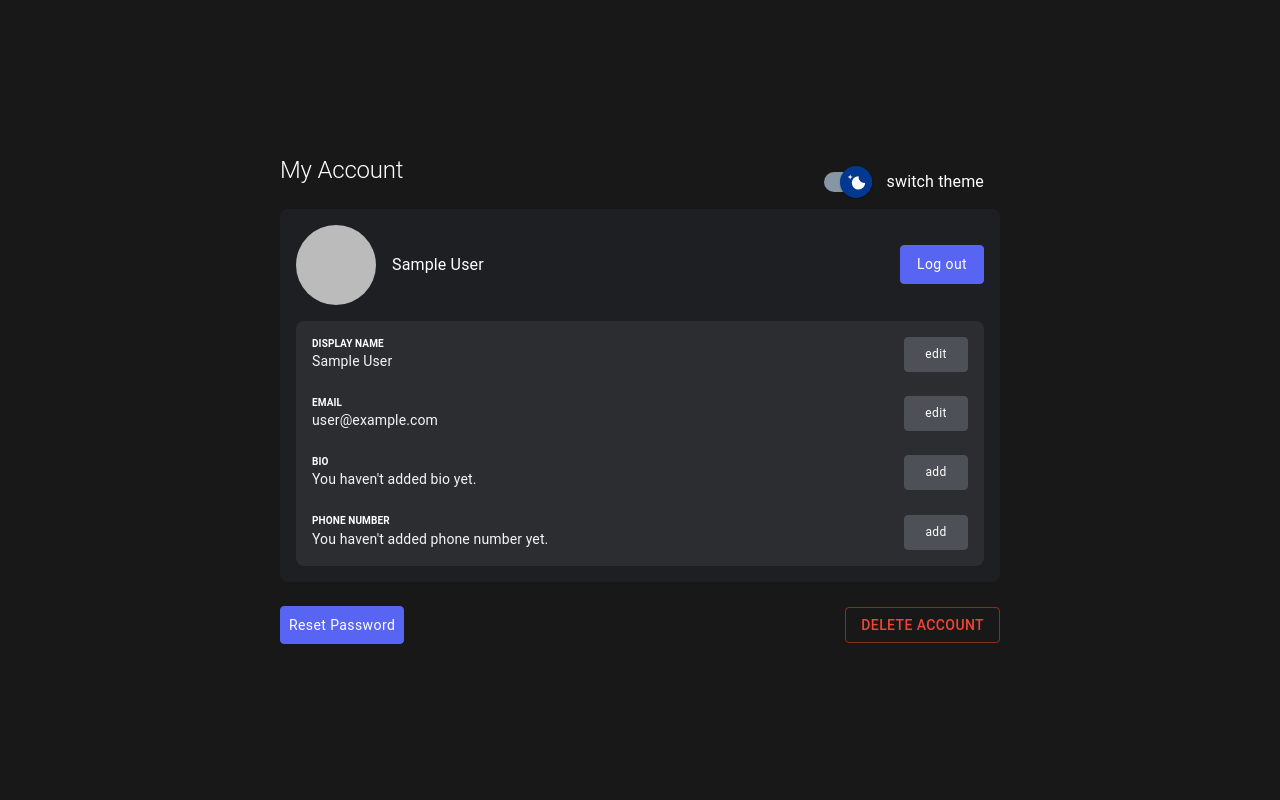
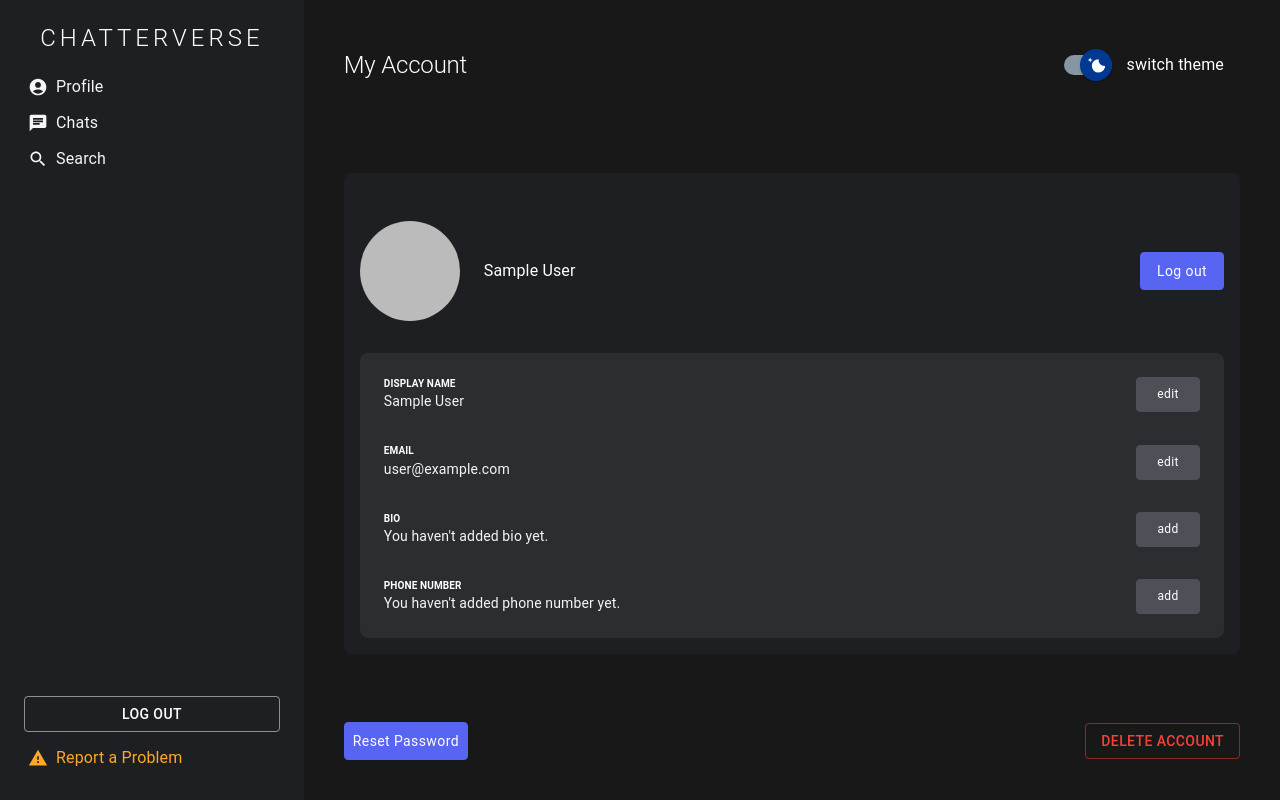
Before and after one commit to wimpykido/chatterVerse, a React (Vite) app: page /profile in a window 1280 px wide. Built offline with nearby package versions, Linux system fonts and the light colour scheme; no server answers; the database is empty; sample sign-in values are in the browser's storage.

Commit message:
navigation and auth layout

```diff
--- /dev/null
+++ b/src/components/templates/auth.tsx
@@ -0,0 +1,113 @@
+import { Box, Button, Stack, Typography, useTheme } from "@mui/material";
+import { ReactNode } from "react";
+import AccountCircleIcon from "@mui/icons-material/AccountCircle";
+import ChatIcon from "@mui/icons-material/Chat";
+import SearchIcon from "@mui/icons-material/Search";
+import ReportProblemIcon from "@mui/icons-material/ReportProblem";
+
+type Props = {
+  children: ReactNode;
+};
+export const AuthLayout = ({ children }: Props) => {
+  const theme = useTheme();
+  return (
+    <Box
+      bgcolor={theme.palette.secondary.light}
+      height={"100vh"}
+      display={"flex"}
+      justifyContent={"space-between"}
+      alignItems={"center"}
+    >
+      <Stack
+        height={"100%"}
+        bgcolor={theme.palette.info.main}
+        width={"25%"}
+        display={"flex"}
+        flexDirection={"column"}
+        alignItems={"flex-start"}
+        justifyContent={"space-between"}
+        gap={2}
+      >
+        <Box
+          width={"100%"}
+          p={3}
+          display={"flex"}
+          flexDirection={"column"}
+          alignItems={"center"}
+        >
+          <Typography
+            alignSelf={"center"}
+            marginBottom={2}
+            textAlign={"center"}
+            variant="h2"
+            fontSize={"24px"}
+            textTransform={"uppercase"}
+            style={{ letterSpacing: "4px" }}
+          >
+            ChatterVerse
+          </Typography>
+          <Button
+            fullWidth
+            startIcon={<AccountCircleIcon />}
+            sx={{
+              textAlign: "left",
+              justifyContent: "flex-start",
+              color: theme.palette.primary.contrastText,
+            }}
+          >
+            <Typography textTransform={"none"} sx={{ textAlign: "left" }}>
+              Profile
+            </Typography>
+          </Button>
+          <Button
+            fullWidth
+            startIcon={<ChatIcon />}
+            sx={{
+              textAlign: "left",
+              justifyContent: "flex-start",
+              color: theme.palette.primary.contrastText,
+            }}
+          >
+            <Typography textTransform={"none"} sx={{ textAlign: "left" }}>
+              Chats
+            </Typography>
+          </Button>
+          <Button
+            fullWidth
+            startIcon={<SearchIcon />}
+            sx={{
+              textAlign: "left",
+              justifyContent: "flex-start",
+              color: theme.palette.primary.contrastText,
+            }}
+          >
+            <Typography textTransform={"none"} sx={{ textAlign: "left" }}>
+              Search
+            </Typography>
+          </Button>
+        </Box>
+        <Box p={3} width={"100%"}>
+          <Button fullWidth color="secondary" variant="outlined">
+            Log Out
+          </Button>
+          <Button
+            color="warning"
+            variant="text"
+            fullWidth
+            startIcon={<ReportProblemIcon />}
+            sx={{
+              textAlign: "left",
+              justifyContent: "flex-start",
+              marginTop: 1,
+            }}
+          >
+            <Typography textTransform={"none"} sx={{ textAlign: "left" }}>
+              Report a Problem
+            </Typography>
+          </Button>
+        </Box>
+      </Stack>
+      {children}
+    </Box>
+  );
+};
--- a/src/routes/profile/index.tsx
+++ b/src/routes/profile/index.tsx
@@ -15,7 +15,6 @@ import {
 } from "@mui/material";
 import { UserDetail } from "../../components/user-detail";
 import avatar from "../../assets/9.png";
-import { UnauthLayout } from "../../components/templates/unauth";
 import EditIcon from "@mui/icons-material/Edit";
 
 import {
@@ -30,6 +29,7 @@ import { ChangeAvatar } from "../../components/avatar_change-modal";
 import { ThemeContext, ThemeContextType } from "../../context/theme-provider";
 import { ResetPassword } from "../../components/reset-password";
 import { DeleteAccount } from "../../components/delete-account";
+import { AuthLayout } from "../../components/templates/auth";
 
 export enum DetailType {
   DISPLAYNAME = "display name",
@@ -193,14 +193,26 @@ const Profile = () => {
   }));
 
   return (
-    <UnauthLayout>
-      <Box width={"60%"} p={3}>
+    <AuthLayout>
+      <Box
+        height={"100%"}
+        width={"80%"}
+        p={5}
+        alignSelf={"center"}
+        display={"flex"}
+        flexDirection={"column"}
+        alignItems={"flex-start"}
+        justifyContent={"space-between"}
+      >
         <Box
+          width={"100%"}
           display={"flex"}
           justifyContent={"space-between"}
           alignItems={"center"}
+          alignContent={"center"}
+          marginBottom={5}
         >
-          <Typography variant="h2" fontSize={"24px"} marginBottom={3}>
+          <Typography variant="h2" fontSize={"24px"}>
             My Account
           </Typography>
           <FormControlLabel
@@ -212,13 +224,23 @@ const Profile = () => {
             label="switch theme"
           />
         </Box>
-
-        <Box p={2} bgcolor={theme.palette.info.main} borderRadius={2}>
-          <Box gap={2} marginBottom={2} display={"flex"} alignItems={"center"}>
+        <Box
+          width={"100%"}
+          p={2}
+          bgcolor={theme.palette.info.main}
+          borderRadius={2}
+        >
+          <Box
+            marginTop={4}
+            gap={3}
+            marginBottom={4}
+            display={"flex"}
+            alignItems={"center"}
+          >
             <Box display={"flex"} alignItems={"center"}>
               <Avatar
                 src={user?.photoURL ? user?.photoURL : avatar}
-                sx={{ width: "80px", height: "80px", position: "relative" }}
+                sx={{ width: "100px", height: "100px", position: "relative" }}
                 onMouseEnter={() => setChange(true)}
                 onMouseLeave={() => setChange(false)}
               />
@@ -228,8 +250,10 @@ const Profile = () => {
                   onMouseLeave={() => setChange(false)}
                   onClick={() => setOpen(true)}
                   style={{
+                    width: "100px",
+                    height: "100px",
                     position: "absolute",
-                    transform: "translate(50%, 0)",
+                    // transform: "translate(50%, -50%)",
                   }}
                 >
                   <EditIcon style={{ color: "white" }} />
@@ -271,9 +295,9 @@ const Profile = () => {
           </Box>
           <Box
             borderRadius={2}
-            p={2}
+            p={3}
             bgcolor={theme.palette.info.light}
-            gap={3}
+            gap={4}
             flexDirection={"column"}
             display={"flex"}
           >
@@ -299,6 +323,7 @@ const Profile = () => {
           </Box>
         </Box>
         <Box
+          width={"100%"}
           marginTop={3}
           display={"flex"}
           justifyContent={"space-between"}
@@ -308,7 +333,7 @@ const Profile = () => {
           <DeleteAccount />
         </Box>
       </Box>
-    </UnauthLayout>
+    </AuthLayout>
   );
 };
 
```
